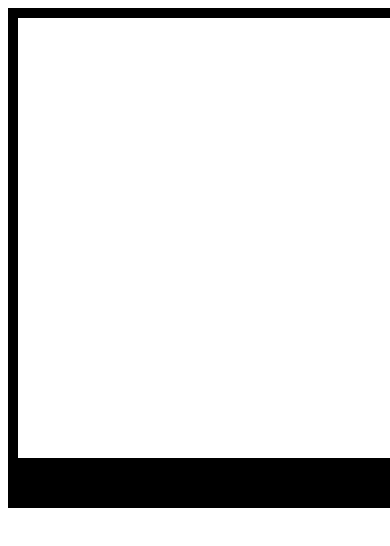
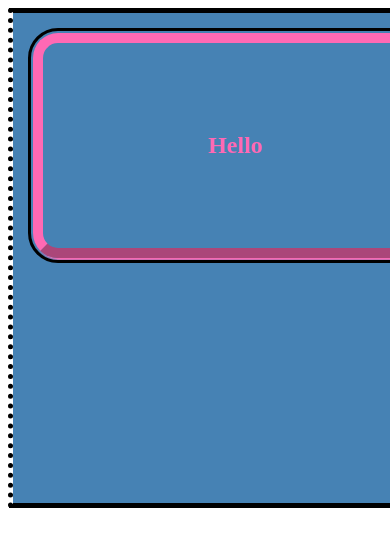
Before and after one commit to philNelson-jpn/css-for-js-devs, a plain HTML site: page box-model/index.html in a window 390 px wide. Shown: the top 546 px of the page. Drawn offline with Linux system fonts and the light colour scheme.

Commit message:
updated the styles to include media queries

```diff
--- a/box-model/index.html
+++ b/box-model/index.html
@@ -10,7 +10,9 @@
 <body>
     <main>
         <section>
-            <div class="box"></div>
+            <div class="box">
+                <h1>Hello</h1>
+            </div>
           </section>
     </main>
 
--- a/box-model/styles.css
+++ b/box-model/styles.css
@@ -4,17 +4,40 @@
 main {
 	width: 900px;
 	height: 500px;
-	border: 10px solid;
+	border: 5px;
+	border-style: solid dotted solid dotted;
 }
 section {
 	width: 50%;
 	height: 100%;
 	padding: 20px;
-	border-bottom: 40px solid;
+	background: steelblue;
 }
 .box {
+	display: flex;
 	width: 100%;
 	height: 50%;
+	color: hotpink;
+	border: 10px outset hotpink;
+	box-shadow: 2px 2px 2px currentColor;
+	border-radius: 25px;
+	justify-content: center;
+	align-items: center;
+	outline: black solid;
+	outline-offset: 2px;
+}
+
+.box:hover {
+	outline-offset: 10px;
+}
+
+@media screen and (max-width: 800px) {
+	.box {
+		color: hotpink;
+		border: 10px outset hotpink;
+		box-shadow: 2px 2px 2px currentColor;
+		border-radius: 25px;
+	}
 }
 
 /* What are the dimensions of .box? */
```
